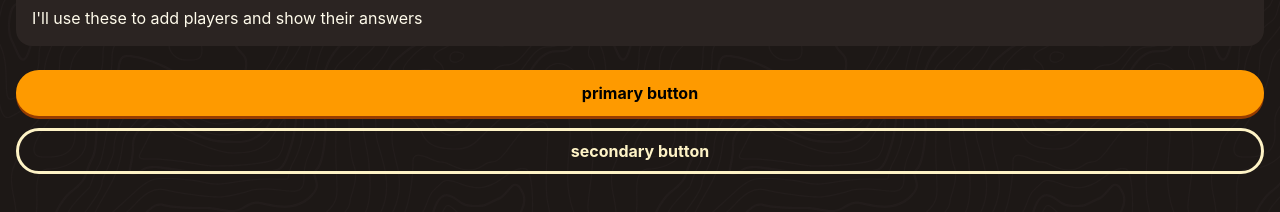
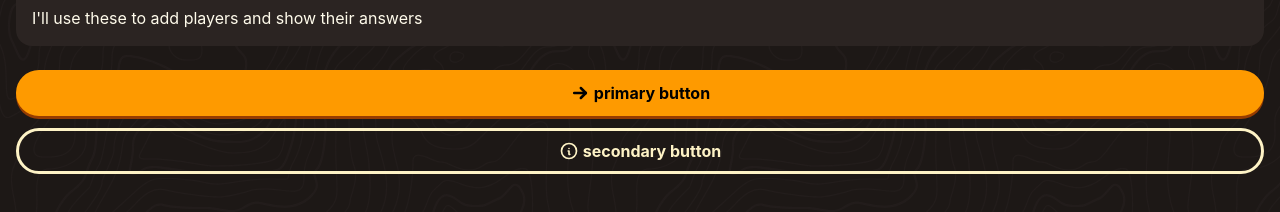
Before and after one commit to SoupCat-Py/impostor-game, a React (Vite) app: page / in a window 1280 px wide. Shown: the part 450-662 px from the top of the page. Built offline with nearby package versions, Linux system fonts and the light colour scheme.

Commit message:
button icons?

```diff
--- a/src/App.tsx
+++ b/src/App.tsx
@@ -41,8 +41,12 @@ export default function App() {
       </ListItem>
     </List>
     <div className="flex flex-col gap-3">
-      <Button link primary>primary button</Button>
-      <Button link>secondary button</Button>
+      <Button primary icon={<><path stroke="none" d="M0 0h24v24H0z" fill="none" /><path d="M5 12l14 0" /><path d="M13 18l6 -6" /><path d="M13 6l6 6" /></>}>
+        primary button
+      </Button>
+      <Button icon={<><path stroke="none" d="M0 0h24v24H0z" fill="none" /><path d="M3 12a9 9 0 1 0 18 0a9 9 0 0 0 -18 0" /><path d="M12 9h.01" /><path d="M11 12h1v4h1" /></>}>
+        secondary button
+      </Button>
     </div>
   </section>
   )
--- a/src/components/Button.tsx
+++ b/src/components/Button.tsx
@@ -3,14 +3,13 @@ import type { ReactNode } from "react";
 type buttonProps = {
   children: ReactNode;
   primary?: boolean;
-  link?: boolean;
+  icon?: ReactNode;
 }
 
-export default function Button({children, primary = false, link = false}: buttonProps) {
-  if (link) {
+export default function Button({children, primary = false, icon}: buttonProps) {
     return (
-      <a className={`
-        flex justify-center items-center py-2 w-full
+      <button className={`
+        flex justify-center items-center py-2 gap-1 w-full
         rounded-full font-bold border-3
         cursor-pointer select-none
         ${primary
@@ -26,8 +25,17 @@ export default function Button({children, primary = false, link = false}: button
             : "hover:bg-emerald-200/50 hover:dark:bg-taupe-700/50"}
         `}
       >
+        {icon
+            ?<svg
+                xmlns="http://www.w3.org/2000/svg" viewBox="0 0 24 24"
+                fill="none"stroke="currentColor" stroke-width={primary?"3":"2"} stroke-linecap="round" stroke-linejoin="round"
+                className="h-5"
+            >
+                {icon}
+            </svg>
+            :null
+        }
         {children}
-      </a>
+      </button>
     )
-  }
 }
```
